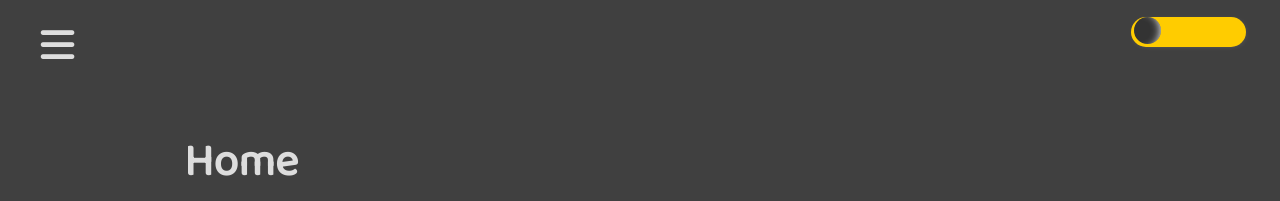
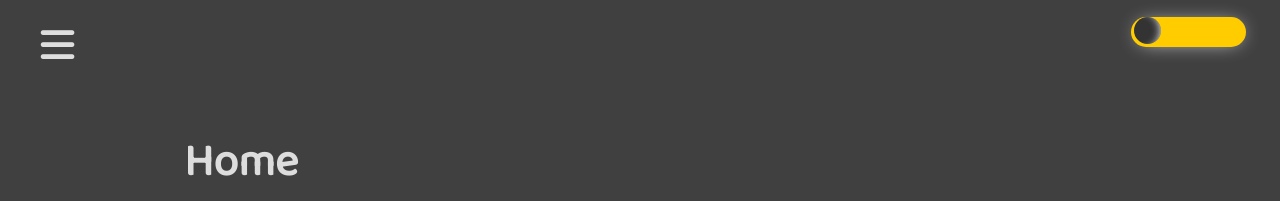
Before and after one commit to brettjrea/brettjrea.github.io-old, a Jekyll site: the page built from index.md, in a window 1280 px wide. Shown: the top 201 px of the page. Built offline with Jekyll 4.4.1, drawn with Linux system fonts in a browser that asks for light colours; nearby versions of some CDN libraries; comment, search, counter and statistics services are not loaded.

Commit message:
Update styles.scss

```diff
--- a/assets/css/styles.scss
+++ b/assets/css/styles.scss
@@ -14,7 +14,7 @@ html, html[data-theme="light"], {
   --soc: #333;
   --socshine: inset 7px 0px 9px -7px white;
   --togbg: #333;
-  --togbgshine: 1px 1px 9px -7px rgba(0,0,0,0.7);
+  --togbgshine: 1px 1px 20px -7px rgba(0,0,0,0.7);
   --togswitch: #fc0;
   --togswitchshine: inset -7px 0px 9px -7px rgba(0,0,0,0.7);
 
@@ -29,7 +29,7 @@ html[data-theme="dark"] {
   --soc: #fc0;
   --socshine: inset 7px 0px 9px -7px rgba(0,0,0,0.7);
   --togbg: #fc0;
-  --togbgshine: 1px 1px 9px -7px white;
+  --togbgshine: 1px 1px 20px -7px white;
   --togswitch: #333;
   --togswitchshine: inset -7px 0px 9px -7px white;
 
```
